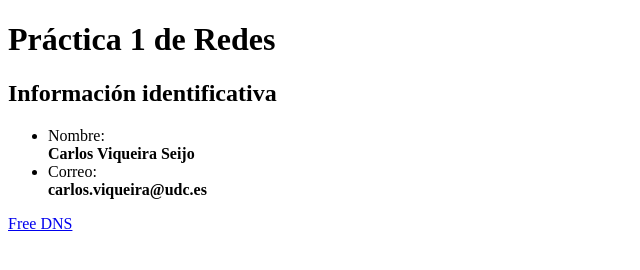
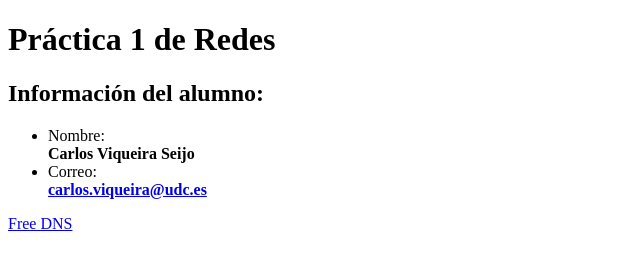
Before and after one commit to carlos-viqueira-UDC/afraid-redes, a plain HTML site: page index.html in a window 1280 px wide. Shown: the whole page, without its empty margins (0-640 px from the left). Drawn offline with Linux system fonts and the light colour scheme.

Commit message:
Fixed index.html again

```diff
--- a/index.html
+++ b/index.html
@@ -8,10 +8,13 @@
 
 <body>
   <h1> Práctica 1 de Redes</h1>
-  <h2> Información identificativa</h2>
+  <h2> Información del alumno:</h2>
   <ul>
     <li>Nombre:<br><strong>Carlos Viqueira Seijo</strong></li>
-    <li>Correo:<br><strong>carlos.viqueira@udc.es</strong></li>
+    <li>Correo:<br>
+      <a href="mailto:carlos.viqueira@udc.es"><strong>carlos.viqueira@udc.es
+        </strong></a>
+    </li>
   </ul>
 
   <p>
```
